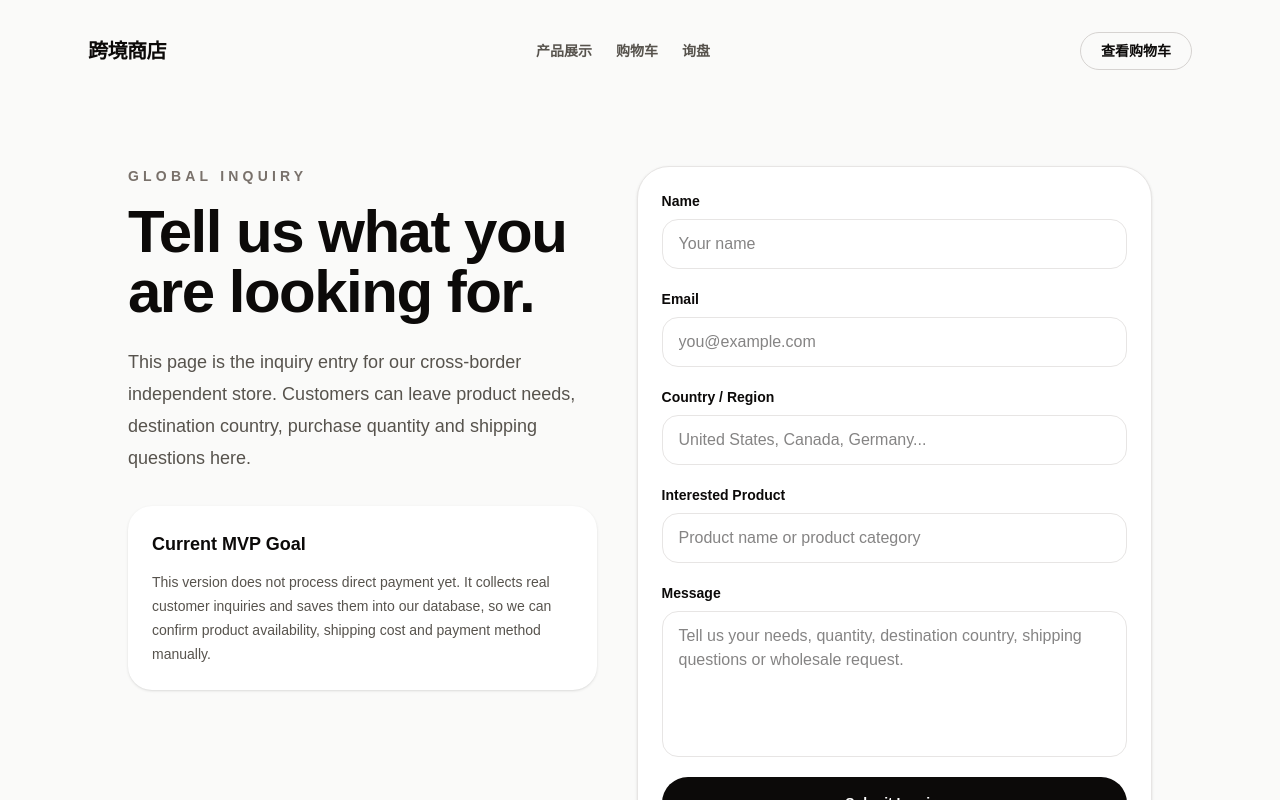
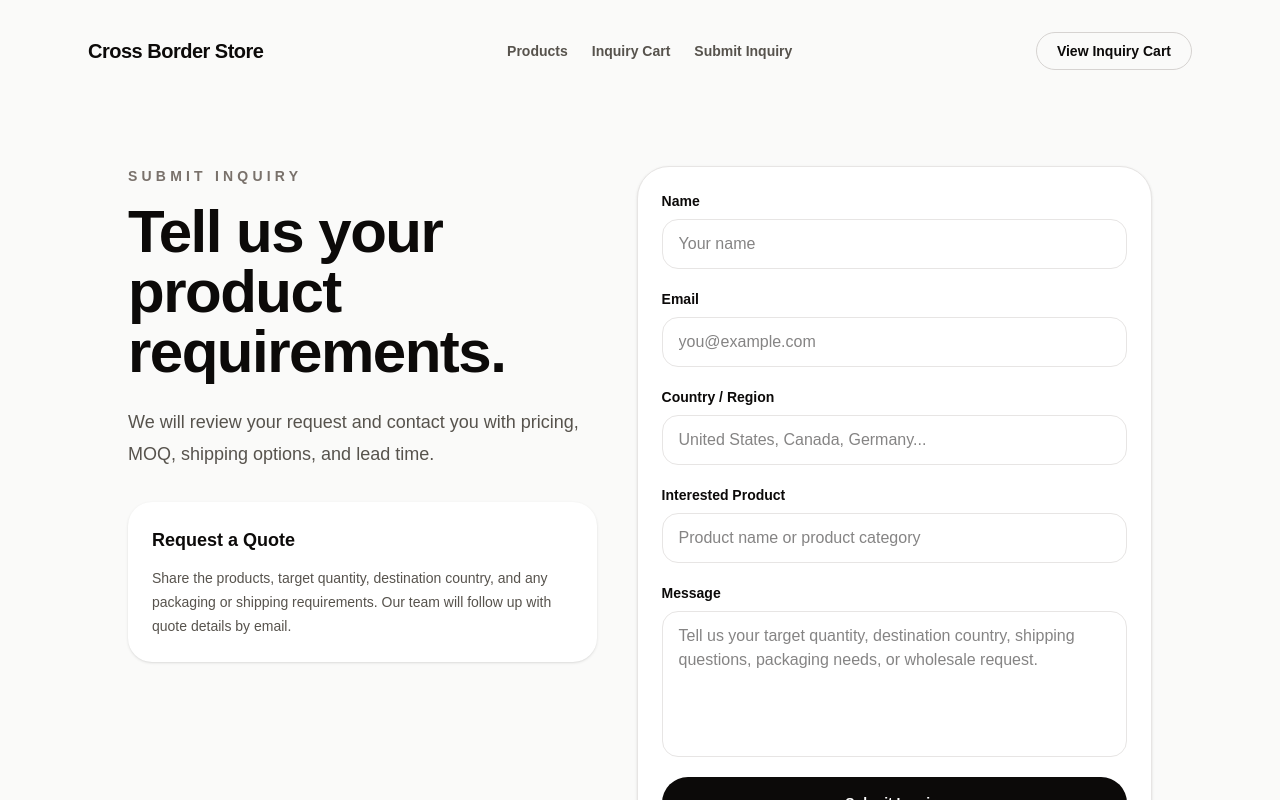
Before and after one commit to wcnm0308-oss/cross-border-store, a Next.js app: page /contact in a window 1280 px wide. Shown: the top 800 px of the page. Built offline with nearby package versions, Linux system fonts and the light colour scheme.

Commit message:
Update storefront wording for inquiry flow

```diff
--- a/app/cart/page.tsx
+++ b/app/cart/page.tsx
@@ -45,33 +45,34 @@ export default function CartPage() {
       <section className="mx-auto max-w-5xl">
         <section className="py-16">
           <p className="text-sm font-semibold uppercase tracking-[0.3em] text-stone-500">
-            Shopping Cart
+            Inquiry Cart
           </p>
 
           <h1 className="mt-4 text-5xl font-bold tracking-tight md:text-6xl">
-            Your selected products.
+            Review the products you want to quote.
           </h1>
 
           <p className="mt-6 max-w-2xl text-lg leading-8 text-stone-600">
-            This cart is stored locally in the browser for our MVP. Later, it
-            can connect to checkout, inquiry submission, payment, and order
-            management.
+            Submit your inquiry to request pricing, MOQ, shipping, and lead
+            time.
           </p>
         </section>
 
         {cartItems.length === 0 ? (
           <section className="rounded-[2rem] border border-stone-200 bg-white p-8 text-center shadow-sm">
-            <h2 className="text-2xl font-bold">Your cart is empty.</h2>
+            <h2 className="text-2xl font-bold">
+              Your inquiry cart is empty.
+            </h2>
 
             <p className="mt-4 text-sm leading-6 text-stone-600">
-              Go back to the product collection and add something to your cart.
+              Continue browsing products and add items you want us to quote.
             </p>
 
             <Link
               href="/products"
               className="mt-8 inline-block rounded-full bg-stone-950 px-8 py-4 text-sm font-semibold text-white hover:bg-stone-800"
             >
-              View Products
+              Continue Browsing
             </Link>
           </section>
         ) : (
@@ -119,21 +120,21 @@ export default function CartPage() {
             </div>
 
             <aside className="h-fit rounded-[2rem] border border-stone-200 bg-white p-6 shadow-sm">
-              <h2 className="text-xl font-bold">Cart Summary</h2>
+              <h2 className="text-xl font-bold">Inquiry Summary</h2>
 
               <div className="mt-6 flex items-center justify-between border-t border-stone-200 pt-6">
                 <span className="text-sm font-semibold text-stone-600">
-                  Estimated Total
+                  Estimated Product Total
                 </span>
 
                 <span className="text-2xl font-bold">${totalPrice} USD</span>
               </div>
 
               <Link
-                href="/contact"
+                href="/inquiry"
                 className="mt-8 block rounded-full bg-stone-950 px-8 py-4 text-center text-sm font-semibold text-white hover:bg-stone-800"
               >
-                Send Inquiry
+                Submit Inquiry
               </Link>
 
               <button
@@ -141,12 +142,12 @@ export default function CartPage() {
                 onClick={handleClearCart}
                 className="mt-3 w-full rounded-full border border-stone-300 px-8 py-4 text-sm font-semibold hover:bg-stone-50"
               >
-                Clear Cart
+                Clear Inquiry Cart
               </button>
 
               <p className="mt-5 text-xs leading-5 text-stone-500">
-                Real checkout is not connected yet. For now, this cart helps us
-                complete the product selection and inquiry flow.
+                This RFQ flow sends your selected products to our team so we can
+                confirm pricing, MOQ, shipping, and lead time.
               </p>
             </aside>
           </section>
--- a/app/contact/page.tsx
+++ b/app/contact/page.tsx
@@ -79,7 +79,7 @@ export default function ContactPage() {
       interestedProduct: String(formData.get("interestedProduct") || "").trim(),
       country: String(formData.get("country") || "").trim(),
       message: String(formData.get("message") || "").trim(),
-      sourcePage: "/contact",
+      sourcePage: window.location.pathname,
       cartItems,
       cartTotal,
     };
@@ -116,26 +116,24 @@ export default function ContactPage() {
         <section className="grid gap-10 py-16 md:grid-cols-[1fr_1.1fr]">
           <div>
             <p className="text-sm font-semibold uppercase tracking-[0.3em] text-stone-500">
-              Global Inquiry
+              Submit Inquiry
             </p>
 
             <h1 className="mt-4 text-5xl font-bold tracking-tight md:text-6xl">
-              Tell us what you are looking for.
+              Tell us your product requirements.
             </h1>
 
             <p className="mt-6 text-lg leading-8 text-stone-600">
-              This page is the inquiry entry for our cross-border independent
-              store. Customers can leave product needs, destination country,
-              purchase quantity and shipping questions here.
+              We will review your request and contact you with pricing, MOQ,
+              shipping options, and lead time.
             </p>
 
             <div className="mt-8 rounded-3xl bg-white p-6 shadow-sm">
-              <h2 className="text-lg font-bold">Current MVP Goal</h2>
+              <h2 className="text-lg font-bold">Request a Quote</h2>
               <p className="mt-3 text-sm leading-6 text-stone-600">
-                This version does not process direct payment yet. It collects
-                real customer inquiries and saves them into our database, so we
-                can confirm product availability, shipping cost and payment
-                method manually.
+                Share the products, target quantity, destination country, and
+                any packaging or shipping requirements. Our team will follow up
+                with quote details by email.
               </p>
             </div>
           </div>
@@ -195,7 +193,7 @@ export default function ContactPage() {
                 <textarea
                   name="message"
                   required
-                  placeholder="Tell us your needs, quantity, destination country, shipping questions or wholesale request."
+                  placeholder="Tell us your target quantity, destination country, shipping questions, packaging needs, or wholesale request."
                   rows={5}
                   className="resize-none rounded-2xl border border-stone-200 px-4 py-3 outline-none focus:border-stone-950"
                 />
@@ -223,9 +221,9 @@ export default function ContactPage() {
               )}
 
               <p className="text-xs leading-5 text-stone-500">
-                Your inquiry will be saved into our database. If your cart
-                contains products, the cart items and estimated total will also
-                be submitted together.
+                Your inquiry will be saved into our database. If your inquiry
+                cart contains products, the selected items and estimated product
+                total will also be submitted together.
               </p>
             </div>
           </form>
--- /dev/null
+++ b/app/inquiry/page.tsx
@@ -0,0 +1 @@
+export { default } from "../contact/page";
--- a/app/page.tsx
+++ b/app/page.tsx
@@ -27,10 +27,10 @@ export default function Home() {
               </a>
 
               <a
-                href="/contact"
+                href="/inquiry"
                 className="rounded-full border border-stone-300 px-8 py-4 text-center text-sm font-semibold text-stone-950 hover:bg-white"
               >
-                Get Inquiry
+                Request a Quote
               </a>
             </div>
           </div>
@@ -49,8 +49,8 @@ export default function Home() {
 
                 <div>
                   <p className="text-sm leading-6 text-stone-600">
-                    Product image, price, selling points, shipping notes, and
-                    inquiry button will be placed here.
+                    Product image, quote-oriented details, selling points,
+                    shipping notes, and inquiry action will be placed here.
                   </p>
 
                   <div className="mt-6 rounded-full bg-stone-950 px-5 py-3 text-center text-sm font-semibold text-white">
--- a/app/products/[slug]/page.tsx
+++ b/app/products/[slug]/page.tsx
@@ -71,16 +71,16 @@ export default async function ProductDetailPage({
               <AddToCartButton product={product} />
 
               <Link
-                href="/contact"
+                href="/inquiry"
                 className="rounded-full border border-stone-300 px-8 py-4 text-center text-sm font-semibold hover:bg-white"
               >
-                Send Inquiry
+                Request a Quote
               </Link>
             </div>
 
             <p className="mt-5 text-sm leading-6 text-stone-500">
-              Shipping, payment, and inventory logic will be connected in later
-              steps. This page is currently a static product detail MVP.
+              Add this product to your inquiry cart to request pricing, MOQ,
+              shipping options, and lead time.
             </p>
           </div>
         </section>
--- a/app/products/page.tsx
+++ b/app/products/page.tsx
@@ -16,8 +16,8 @@ export default function ProductsPage() {
 
           <p className="mt-6 max-w-2xl text-lg leading-8 text-stone-600">
             This is the first product collection page of our independent store
-            MVP. Later, each product will connect to a detail page, cart flow,
-            inquiry form, and checkout logic.
+            MVP. Each product can be reviewed, added to the inquiry cart, and
+            submitted for a custom quote.
           </p>
         </section>
 
--- a/components/AddToCartButton.tsx
+++ b/components/AddToCartButton.tsx
@@ -62,12 +62,13 @@ export default function AddToCartButton({ product }: AddToCartButtonProps) {
         onClick={handleAddToCart}
         className="rounded-full bg-stone-950 px-8 py-4 text-sm font-semibold text-white hover:bg-stone-800"
       >
-        Add to Cart
+        Add to Inquiry Cart
       </button>
 
       {added && (
         <p className="rounded-2xl bg-green-50 px-4 py-3 text-sm font-semibold text-green-700">
-          Added to cart. We will build the cart page in the next step.
+          Added to inquiry cart. You can review selected products before
+          submitting your inquiry.
         </p>
       )}
     </div>
--- a/components/Header.tsx
+++ b/components/Header.tsx
@@ -55,20 +55,20 @@ export default function Header() {
   return (
     <header className="flex items-center justify-between">
       <Link href="/" className="text-xl font-bold tracking-tight">
-        跨境商店
+        Cross Border Store
       </Link>
 
       <nav className="hidden items-center gap-6 text-sm font-semibold text-stone-600 md:flex">
         <Link href="/products" className="hover:text-stone-950">
-          产品展示
+          Products
         </Link>
 
         <Link href="/cart" className="hover:text-stone-950">
-          购物车
+          Inquiry Cart
         </Link>
 
-        <Link href="/contact" className="hover:text-stone-950">
-          询盘
+        <Link href="/inquiry" className="hover:text-stone-950">
+          Submit Inquiry
         </Link>
       </nav>
 
@@ -76,7 +76,7 @@ export default function Header() {
         href="/cart"
         className="rounded-full border border-stone-300 px-5 py-2 text-sm font-semibold hover:bg-white"
       >
-        查看购物车
+        View Inquiry Cart
         {cartCount > 0 && (
           <span className="ml-2 rounded-full bg-stone-950 px-2 py-0.5 text-xs text-white">
             {cartCount}
--- a/data/products.ts
+++ b/data/products.ts
@@ -61,7 +61,7 @@ export const products: Product[] = [
     shortDescription:
       "A small home-office accessory kit for cleaner desks and better cable management.",
     description:
-      "A low-risk sample product for learning independent store structure, product cards, checkout flow, and inquiry conversion.",
+      "A low-risk sample product for learning independent store structure, product cards, RFQ flow, and inquiry conversion.",
     highlights: [
       "Small and lightweight product example",
       "Clear use case for overseas customers",
```
